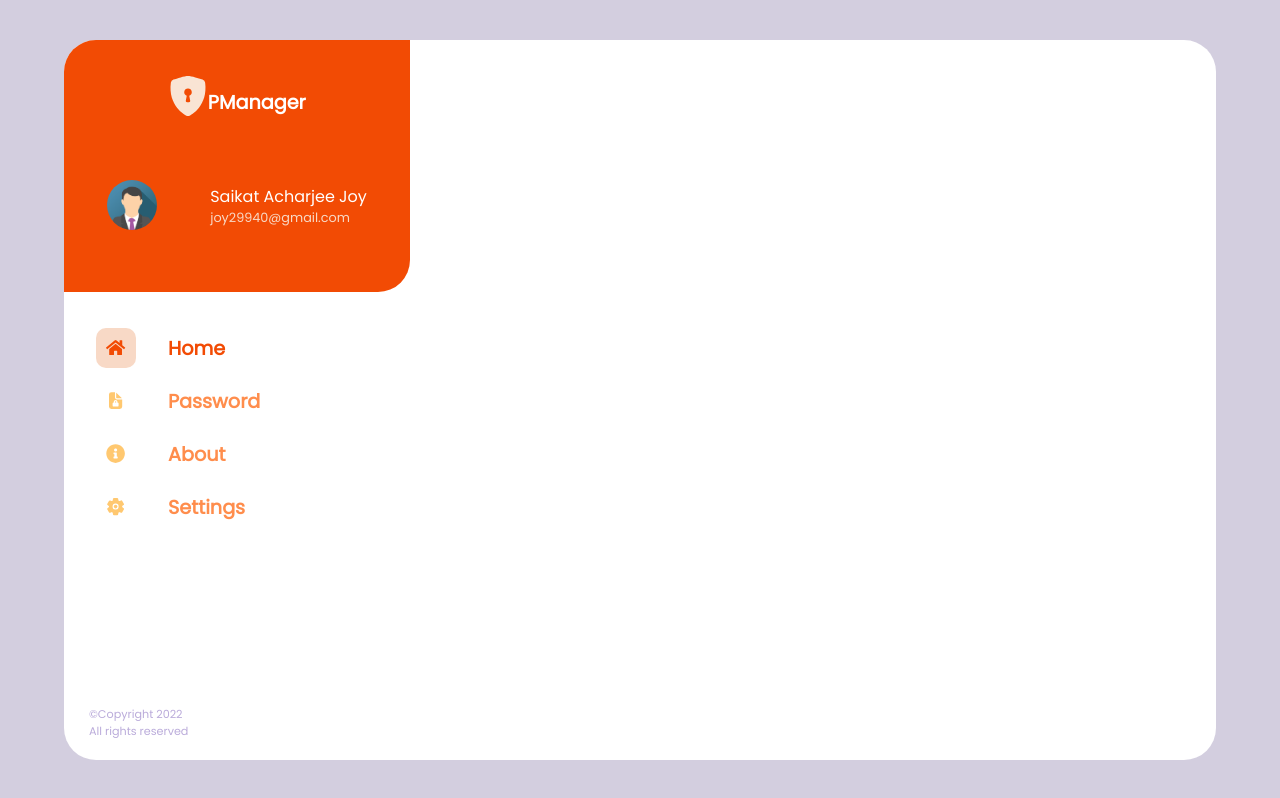
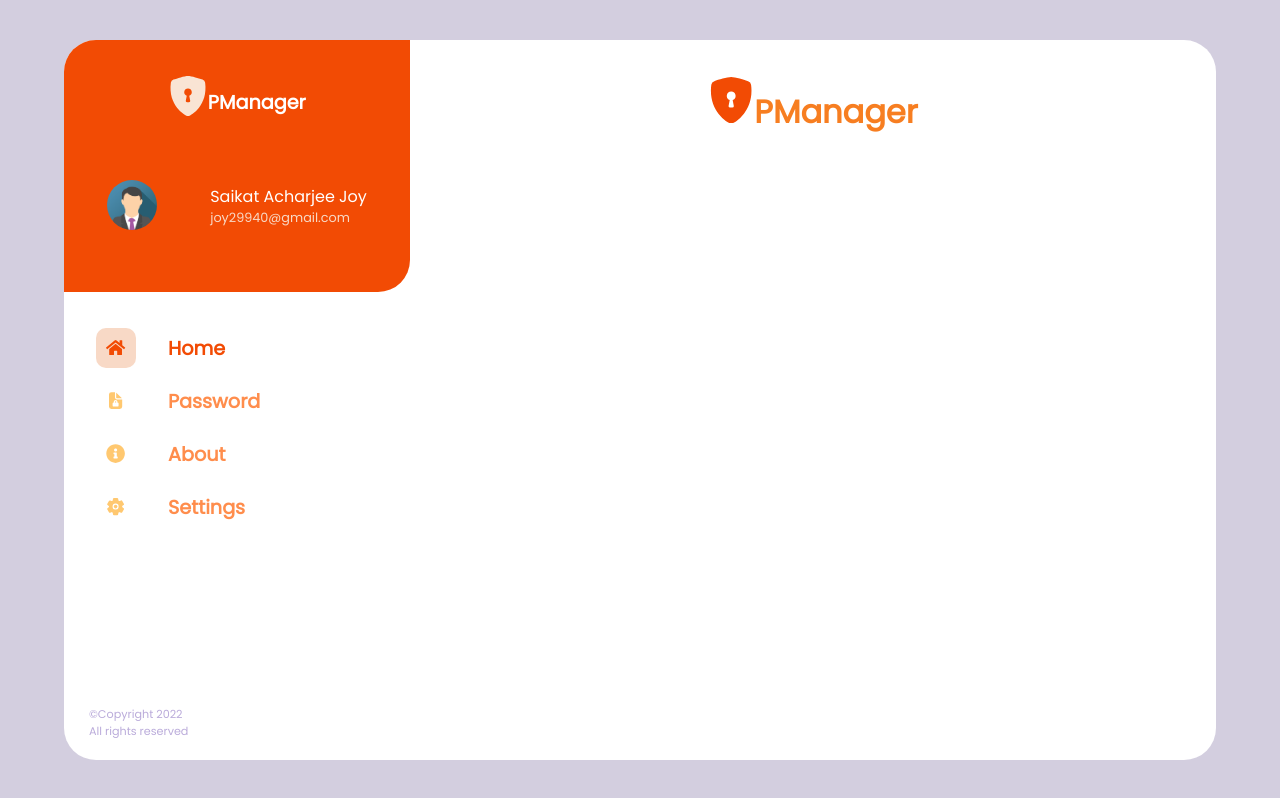
Before and after one commit to saikatcodec/password_manager, a Next.js app: page / in a window 1280 px wide. Built offline with nearby package versions, Linux system fonts and the light colour scheme.

Commit message:
designing the home page

```diff
--- a/components/Theme.jsx
+++ b/components/Theme.jsx
@@ -106,7 +106,7 @@ function Theme({ children }) {
                         </p>
                     </div>
                 </div>
-                <div className={styles.right}></div>
+                <div className={styles.right}>{children}</div>
             </div>
         </>
     );
--- a/pages/index.js
+++ b/pages/index.js
@@ -1,4 +1,6 @@
 import Head from "next/head";
+import { BsFillShieldLockFill } from "react-icons/bs";
+import styles from "../styles/Home.module.css";
 
 export default function Home() {
     return (
@@ -11,8 +13,16 @@ export default function Home() {
                 />
             </Head>
 
-            <div className="body">
-                <h1>Password Manager</h1>
+            <div className={styles.container}>
+                <div className={styles.heading}>
+                    <h2 className={styles.app_name}>
+                        <span className={styles.logo}>
+                            <BsFillShieldLockFill />
+                        </span>
+                        PManager
+                    </h2>
+                    <p></p>
+                </div>
             </div>
         </>
     );
--- /dev/null
+++ b/styles/Home.module.css
@@ -0,0 +1,24 @@
+.container {
+    width: 100%;
+    height: 100%;
+    margin: auto 0;
+}
+
+.heading {
+    width: 100%;
+    height: 40%;
+    text-align: center;
+    padding: 1rem;
+    padding-top: 2rem;
+}
+
+.app_name {
+    font-weight: 800;
+    font-size: 2rem;
+    color: #F77E21;
+}
+
+.logo {
+    color: #f24b04;
+    font-size: 2.9rem;
+}
```
Also changed, not shown: components/Sidebar.jsx (deleted, +0 -9 lines), 1 other file (tests, documents, lock files or other folders).
